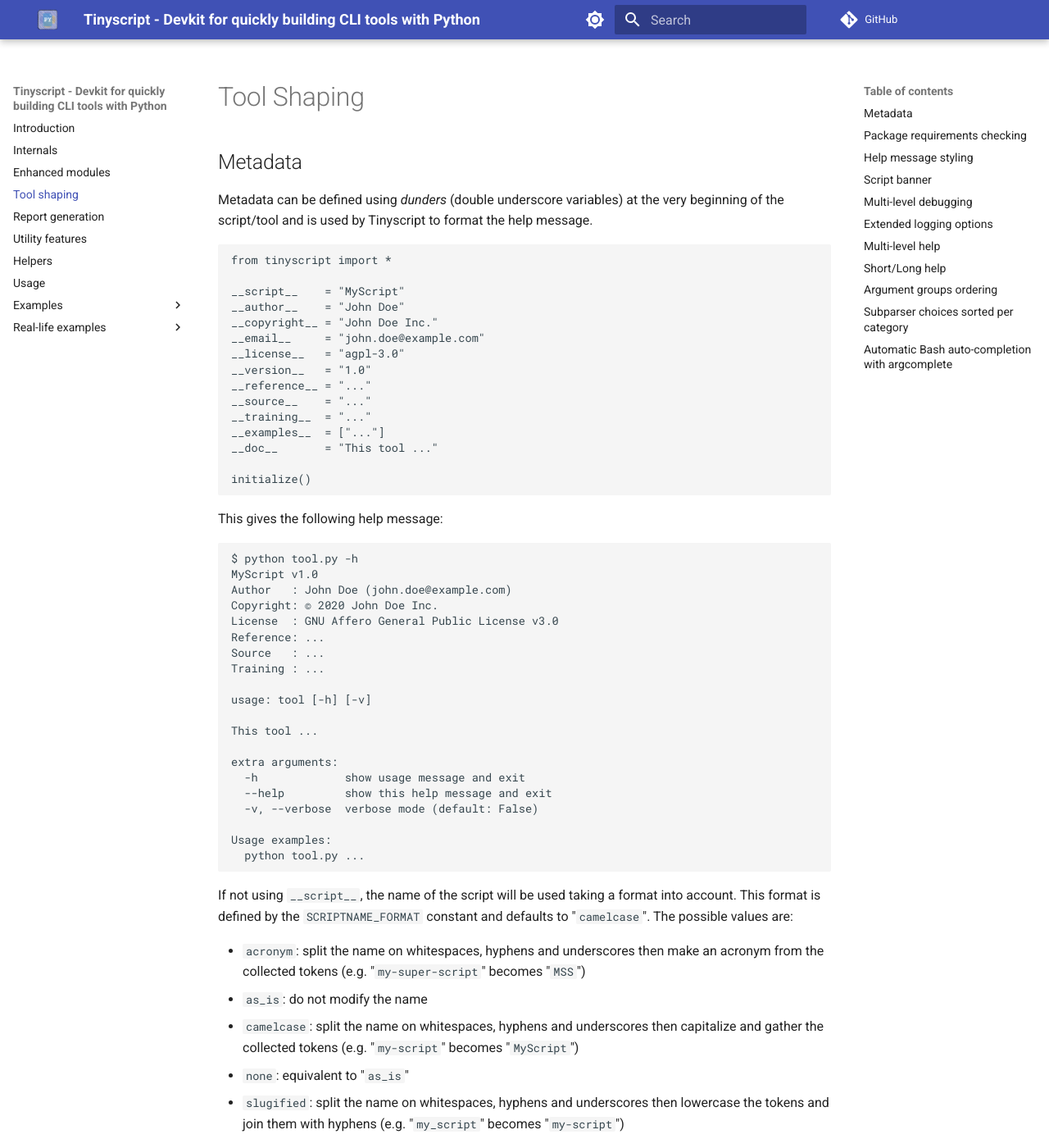
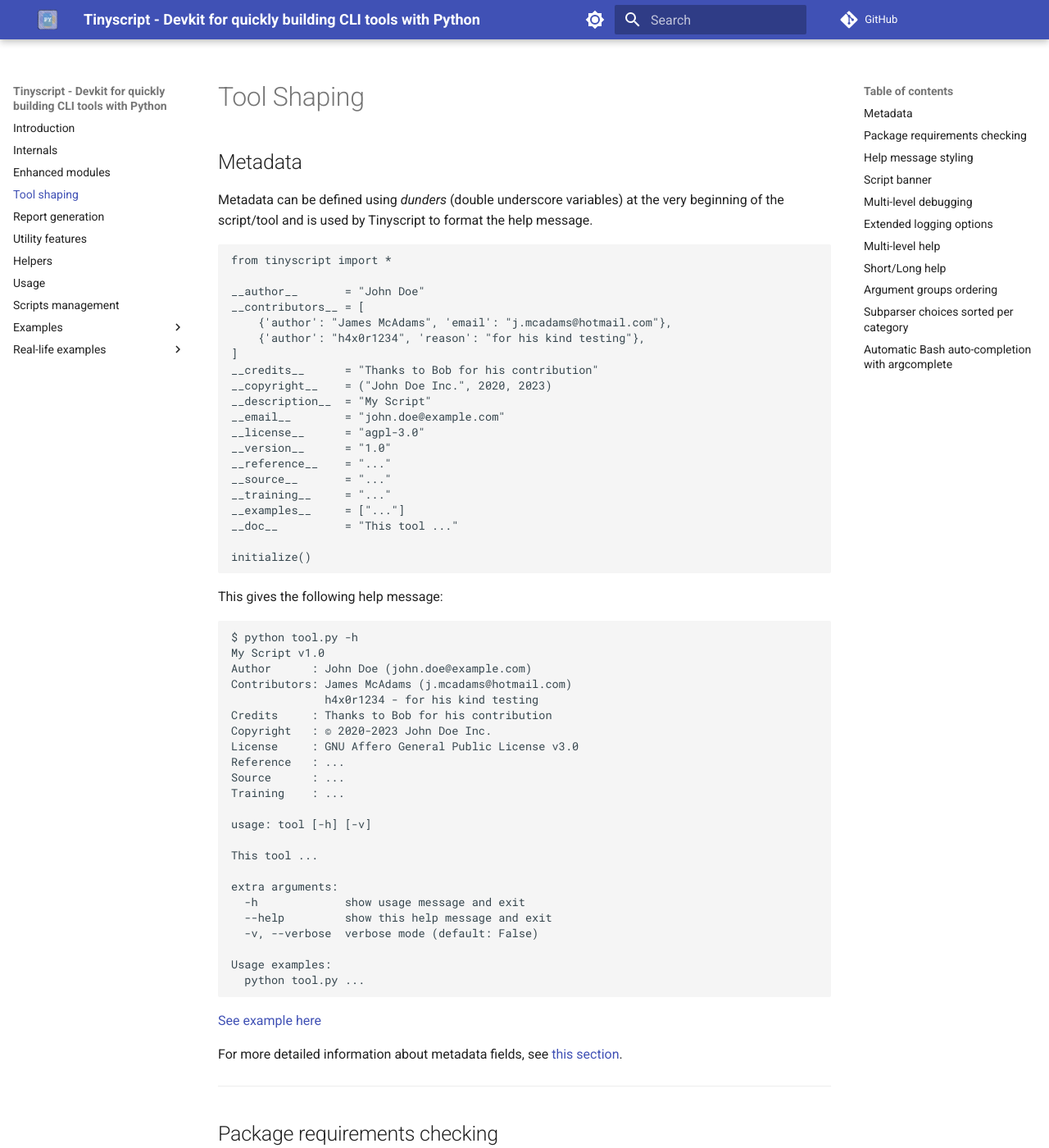
Before and after one commit to dhondta/python-tinyscript, an MkDocs documentation site: the page built from docs/pages/shaping.md, in a window 1280 px wide and 1400 px high. Shown: the whole window at 82% size. Built offline with MkDocs 1.6.1 and Material for MkDocs 9.7.7, drawn with Linux system fonts in a browser that asks for light colours; comment, search, counter and statistics services are not loaded.

Commit message:
Updated documentation

````diff
--- a/docs/mkdocs.yml
+++ b/docs/mkdocs.yml
@@ -12,6 +12,7 @@
   - 'Utility features': utility.md
   - Helpers: helpers.md
   - Usage: usage.md
+  - 'Scripts management': tsm.md
   - Examples:
     - 'Simple script': examples/simple-script.md
     - 'Simple tool': examples/simple-tool.md
--- a/docs/pages/shaping.md
+++ b/docs/pages/shaping.md
@@ -7,17 +7,22 @@
 ```python
 from tinyscript import *
 
-__script__    = "MyScript"
-__author__    = "John Doe"
-__copyright__ = "John Doe Inc."
-__email__     = "john.doe@example.com"
-__license__   = "agpl-3.0"
-__version__   = "1.0"
-__reference__ = "..."
-__source__    = "..."
-__training__  = "..."
-__examples__  = ["..."]
-__doc__       = "This tool ..."
+__author__       = "John Doe"
+__contributors__ = [
+    {'author': "James McAdams", 'email': "j.mcadams@hotmail.com"},
+    {'author': "h4x0r1234", 'reason': "for his kind testing"},
+]
+__credits__      = "Thanks to Bob for his contribution"
+__copyright__    = ("John Doe Inc.", 2020, 2023)
+__description__  = "My Script"
+__email__        = "john.doe@example.com"
+__license__      = "agpl-3.0"
+__version__      = "1.0"
+__reference__    = "..."
+__source__       = "..."
+__training__     = "..."
+__examples__     = ["..."]
+__doc__          = "This tool ..."
 
 initialize()
 ```
@@ -26,13 +31,16 @@
 
 ```sh hl_lines="2 3 4 5 6 7 8 12 19"
 $ python tool.py -h
-MyScript v1.0
-Author   : John Doe (john.doe@example.com)
-Copyright: © 2020 John Doe Inc.
-License  : GNU Affero General Public License v3.0
-Reference: ...
-Source   : ...
-Training : ...
+My Script v1.0
+Author      : John Doe (john.doe@example.com)
+Contributors: James McAdams (j.mcadams@hotmail.com)
+              h4x0r1234 - for his kind testing
+Credits     : Thanks to Bob for his contribution
+Copyright   : © 2020-2023 John Doe Inc.
+License     : GNU Affero General Public License v3.0
+Reference   : ...
+Source      : ...
+Training    : ...
 
 usage: tool [-h] [-v]
 
@@ -46,14 +54,6 @@
 Usage examples:
   python tool.py ...
 ```
-
-If not using `__script__`, the name of the script will be used taking a format into account. This format is defined by the `SCRIPTNAME_FORMAT` constant and defaults to "`camelcase`". The possible values are:
-
-- `acronym`: split the name on whitespaces, hyphens and underscores then make an acronym from the collected tokens (e.g. "`my-super-script`" becomes "`MSS`")
-- `as_is`: do not modify the name
-- `camelcase`: split the name on whitespaces, hyphens and underscores then capitalize and gather the collected tokens (e.g. "`my-script`" becomes "`MyScript`")
-- `none`: equivalent to "`as_is`"
-- `slugified`: split the name on whitespaces, hyphens and underscores then lowercase the tokens and join them with hyphens (e.g. "`my_script`" becomes "`my-script`")
 
 [See example here](examples/metadata.md)
 
````
Also changed, not shown: docs/pages/helpers.md (+3 -0 lines), docs/pages/index.md (+2 -2 lines), docs/pages/tsm.md (added, +134 -0 lines).
